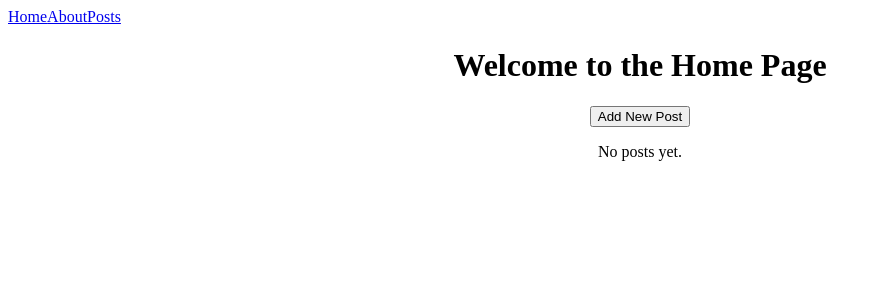
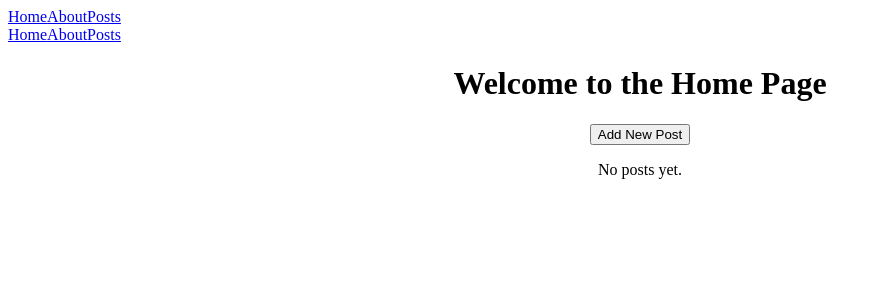
Before and after one commit to mikenbze/alx-project-0x02-setup, a Next.js app in the folder alx-project-0x02/: page /home in a window 1280 px wide. Shown: the top 300 px of the page, without its empty margins (0-881 px from the left). Built offline with nearby package versions, Linux system fonts and the light colour scheme.

Commit message:
Update home.tsx

```diff
--- a/alx-project-0x02/pages/home.tsx
+++ b/alx-project-0x02/pages/home.tsx
@@ -23,7 +23,7 @@ export default function HomePage() {
 
   return (
     <>
-    <header />
+    <Header />
       <main className="p-8">
         <h1 className="text-4xl font-bold text-center mb-6">Welcome to the Home Page</h1>
 
```
